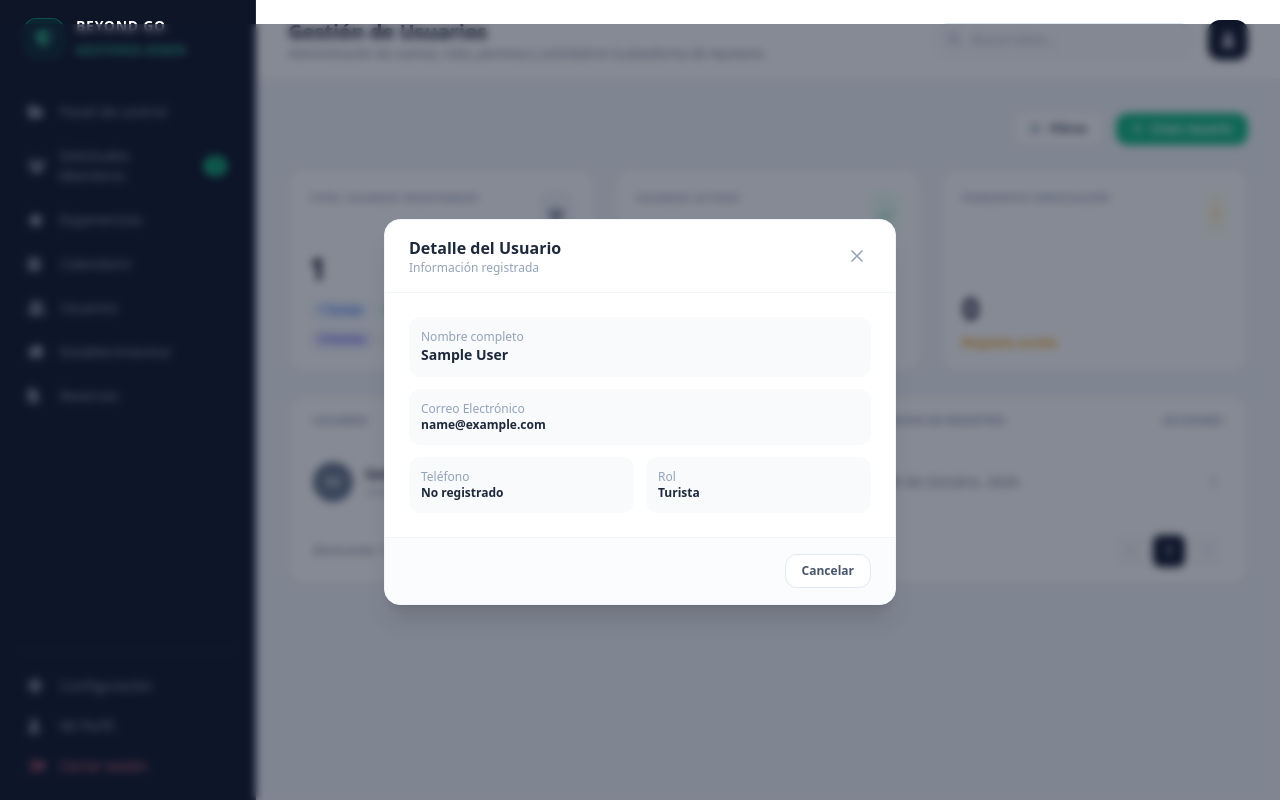
After one commit to 71steven00/BeyondGo, a Django app: page /administrador/gestion_usuarios/1/ver/ in a window 1280 px wide. The commit adds this page. Run offline with Django 5.2, Linux system fonts and the light colour scheme; the visitor is signed in with stand-in values (Sample User, id 1); data comes from the database, SQL or seed files in the repository; parts of the project's set-up code (start-up, migrations or seed data) failed here and were passed over; some libraries are stand-ins or nearby versions.

Commit message:
feat(se agrega los templates del modal de gestion usuarios) y fix: se arregla las alertas y se agran en el base_admin:

```diff
--- a/templates/base_super_admin.html
+++ b/templates/base_super_admin.html
@@ -13,9 +13,13 @@
     <link rel="stylesheet" href="https://cdnjs.cloudflare.com/ajax/libs/font-awesome/6.4.0/css/all.min.css">
 
     <!-- Tu archivo CSS externo -->
-    <link rel="stylesheet" href="{% static 'css/admin-styles.css' %}">
+     <script defer src="https://cdn.jsdelivr.net/npm/alpinejs@3.x.x/dist/cdn.min.js"></script>
 
     {% block extra_head %}{% endblock %}
+
+    {% block bloque_alertas %}
+        {% include 'components/server_alert.html' %}
+    {% endblock bloque_alertas %}
 </head>
 <body class="bg-slate-100 text-slate-800 flex h-screen overflow-hidden">
 
@@ -48,7 +52,7 @@
                 <a href="{%url 'dashboard_admin'%}" class="flex items-center gap-3 px-3 py-2.5 rounded-xl {% if request.resolver_match.url_name == 'dashboard_admin' %}bg-emerald-600 text-white font-medium{% else %}text-slate-400 hover:bg-slate-800 hover:text-white{% endif %} font-medium text-sm transition">
                     <i class="fa-solid fa-folder-open w-5"></i> Panel de control
                 </a>
-                <a href="{% url 'solicitudes_miembros' %}" class="flex items-center gap-3 px-3 py-2.5 rounded-xl {% if request.resolver_match.url_name == 'solicitudes_miembros' %}bg-emerald-600 text-white font-medium{% else %}text-slate-400 hover:bg-slate-800 hover:text-white{% endif %} font-medium text-sm transition"">
+                <a href="{% url 'solicitudes_miembros' %}" class="flex items-center gap-3 px-3 py-2.5 rounded-xl {% if request.resolver_match.url_name == 'solicitudes_miembros' %}bg-emerald-600 text-white font-medium{% else %}text-slate-400 hover:bg-slate-800 hover:text-white{% endif %} font-medium text-sm transition">
                     <div class="flex items-center gap-3">
                         <i class="fa-solid fa-users w-5"></i> Solicitudes Miembros
                     </div>
@@ -80,9 +84,12 @@
             <a href="#" class="flex items-center gap-3 px-3 py-2 rounded-xl hover:bg-slate-800 text-slate-400 hover:text-white text-sm transition">
                 <i class="fa-solid fa-user w-5"></i> Mi Perfil
             </a>
-            <a href="#" class="flex items-center gap-3 px-3 py-2 rounded-xl hover:bg-rose-500/10 text-rose-400 text-sm transition">
-                <i class="fa-solid fa-right-from-bracket w-5"></i> Cerrar sesión
-            </a>
+            <form action="{% url 'logout' %}" method="post" class="w-full">
+                {% csrf_token %}
+                <button type="submit" class="w-full flex items-center gap-3 px-3 py-2 rounded-xl hover:bg-rose-500/10 text-rose-400 text-sm transition">
+                    <i class="fa-solid fa-right-from-bracket w-5"></i> Cerrar sesión
+                </button>
+            </form>
         </div>
     </aside>
 
@@ -151,7 +158,8 @@
     </script>
 
     {% block extra_js %}
-    <script src="{% static 'js/form-validation.js' %}"></script>
+        <script src="{% static 'js/form-validation.js' %}"></script>
+        <script src="{% static 'js/form-animaciones_alertas.js' %}"></script>
     {% endblock %}
 </body>
 </html>
--- /dev/null
+++ b/templates/components/dropdown_acciones.html
@@ -0,0 +1,55 @@
+<!-- Componente Reutilizable para Menú de Acciones -->
+<td class="px-6 py-4 text-right relative" x-data="{ open: false }">
+    <!-- Botón Tres Puntos -->
+    <button @click="open = !open"
+            @click.away="open = false"
+            type="button"
+            class="p-2 text-slate-400 hover:text-slate-600 rounded-lg hover:bg-slate-100 transition-colors">
+        <i class="fa-solid fa-ellipsis-vertical"></i>
+    </button>
+
+    <!-- Menú Flotante -->
+    <div x-show="open"
+         x-cloak
+         x-transition
+         class="absolute right-6 top-10 w-44 bg-white rounded-xl shadow-xl border border-slate-100 py-1.5 z-50 text-left">
+
+        {% if url_ver %}
+            <a href="{{ url_ver }}" class="flex items-center gap-2.5 px-4 py-2 text-xs font-semibold text-slate-700 hover:bg-slate-50 transition-colors">
+                <i class="fa-regular fa-eye text-slate-400 w-4"></i>
+                <span>{{ texto_ver|default:"Ver perfil" }}</span>
+            </a>
+        {% endif %}
+
+        {% if url_editar %}
+            <a href="{{ url_editar }}" class="flex items-center gap-2.5 px-4 py-2 text-xs font-semibold text-slate-700 hover:bg-slate-50 transition-colors">
+                <i class="fa-regular fa-pen-to-square text-slate-400 w-4"></i>
+                <span>{{ texto_editar|default:"Editar" }}</span>
+            </a>
+        {% endif %}
+
+        {% if url_estado %}
+            {% if not usuario.is_active %}
+                <a href="{{ url_estado }}" class="flex items-center gap-2.5 px-4 py-2 text-xs font-semibold text-emerald-600 hover:bg-emerald-50 transition-colors">
+                    <i class="fa-regular fa-circle-check w-4"></i>
+                    <span>Activar</span>
+                </a>
+            {% else %}
+                <a href="{{ url_estado }}" class="flex items-center gap-2.5 px-4 py-2 text-xs font-semibold text-amber-600 hover:bg-amber-50 transition-colors">
+                    <i class="fa-regular fa-circle-pause w-4"></i>
+                    <span>Desactivar</span>
+                </a>
+            {% endif %}
+        {% endif %}
+
+        {% if url_eliminar %}
+            <div class="my-1 border-t border-slate-100"></div>
+            <!-- Se retira el confirm(...) nativo del navegador porque el modal autónomo de confirmación se encargará -->
+            <a href="{{ url_eliminar }}"
+               class="flex items-center gap-2.5 px-4 py-2 text-xs font-semibold text-rose-600 hover:bg-rose-50 transition-colors">
+                <i class="fa-regular fa-trash-can w-4"></i>
+                <span>{{ texto_eliminar|default:"Eliminar" }}</span>
+            </a>
+        {% endif %}
+    </div>
+</td>
--- /dev/null
+++ b/templates/modales/modal_usuario.html
@@ -0,0 +1,170 @@
+<!-- OVERLAY / FONDO OSCURO DEL MODAL -->
+<div class="fixed inset-0 z-50 flex items-center justify-center bg-slate-900/50 backdrop-blur-sm p-4 overflow-y-auto">
+
+  <!-- TARJETA DEL MODAL -->
+  <div class="relative w-full max-w-lg bg-white rounded-2xl shadow-xl border border-slate-100 overflow-hidden">
+
+    <!-- HEADER / CABECERA -->
+    <div class="flex items-center justify-between px-6 py-4 border-b border-slate-100">
+      <div>
+        <h3 class="text-base font-bold text-slate-800">
+          {% if accion == 'ver' %}Detalle del Usuario
+          {% elif accion == 'crear' %}Nuevo Usuario
+          {% elif accion == 'editar' %}Editar Usuario
+          {% elif accion == 'estado' %}Cambiar Estado
+          {% elif accion == 'eliminar' %}Eliminar Usuario
+          {% endif %}
+        </h3>
+        <p class="text-xs text-slate-400">
+          {% if accion == 'ver' %}Información registrada
+          {% elif accion == 'crear' %}Ingresa los datos para registrar un usuario
+          {% elif accion == 'editar' %}Modifica la información requerida
+          {% elif accion == 'estado' %}Confirmación de cambio de estado
+          {% elif accion == 'eliminar' %}Esta acción no se puede deshacer
+          {% endif %}
+        </p>
+      </div>
+
+      <!-- Botón Cerrar (X) -->
+      <a href="{% url 'gestion_usuarios' %}" class="p-1 rounded-lg text-slate-400 hover:text-slate-600 hover:bg-slate-100 transition">
+        <svg class="w-5 h-5" fill="none" stroke="currentColor" viewBox="0 0 24 24">
+          <path stroke-linecap="round" stroke-linejoin="round" stroke-width="2" d="M6 18L18 6M6 6l12 12"/>
+        </svg>
+      </a>
+    </div>
+
+    <!-- FORMULARIO / CONTENIDO DE LA ACCIÓN -->
+    <form method="POST" action="{% if accion == 'crear' %}{% url 'gestion_usuarios' %}?a=crear{% elif user %}{% url 'gestion_usuarios_accion' user.id accion %}{% endif %}">
+      {% csrf_token %}
+
+      <div class="p-6">
+
+        {% if accion == 'ver' %}
+          <!-- 1. DETALLE DE USUARIO -->
+          <div class="space-y-3 text-xs">
+            <div class="p-3 bg-slate-50 rounded-xl">
+              <span class="text-slate-400 font-medium block">Nombre completo</span>
+              <span class="text-slate-800 font-bold text-sm">{{ user.first_name }} {{ user.last_name }}</span>
+            </div>
+            <div class="p-3 bg-slate-50 rounded-xl">
+              <span class="text-slate-400 font-medium block">Correo Electrónico</span>
+              <span class="text-slate-800 font-semibold">{{ user.email }}</span>
+            </div>
+            <div class="grid grid-cols-2 gap-3">
+              <div class="p-3 bg-slate-50 rounded-xl">
+                <span class="text-slate-400 font-medium block">Teléfono</span>
+                <span class="text-slate-800 font-semibold">{{ user.telefono|default:"No registrado" }}</span>
+              </div>
+              <div class="p-3 bg-slate-50 rounded-xl">
+                <span class="text-slate-400 font-medium block">Rol</span>
+                <span class="text-slate-800 font-semibold">{{ user.get_rol_display }}</span>
+              </div>
+            </div>
+          </div>
+
+
+        {% elif accion == 'crear' or accion == 'editar' %}
+          <!-- 2. FORMULARIO CREAR / EDITAR -->
+          <div class="space-y-4 text-xs">
+            <div class="grid grid-cols-2 gap-3">
+              <div>
+                <label class="block font-semibold text-slate-600 mb-1">Nombre</label>
+                {{ form.first_name }}
+                {% if form.first_name.errors %}<p class="text-rose-500 text-[10px] mt-1">{{ form.first_name.errors.0 }}</p>{% endif %}
+              </div>
+              <div>
+                <label class="block font-semibold text-slate-600 mb-1">Apellido</label>
+                {{ form.last_name }}
+                {% if form.last_name.errors %}<p class="text-rose-500 text-[10px] mt-1">{{ form.last_name.errors.0 }}</p>{% endif %}
+              </div>
+            </div>
+
+            <div>
+              <label class="block font-semibold text-slate-600 mb-1">Correo Electrónico</label>
+              {{ form.email }}
+              {% if form.email.errors %}<p class="text-rose-500 text-[10px] mt-1">{{ form.email.errors.0 }}</p>{% endif %}
+            </div>
+
+            <div class="grid grid-cols-2 gap-3">
+              <div>
+                <label class="block font-semibold text-slate-600 mb-1">Teléfono</label>
+                {{ form.telefono }}
+                {% if form.telefono.errors %}<p class="text-rose-500 text-[10px] mt-1">{{ form.telefono.errors.0 }}</p>{% endif %}
+              </div>
+              <div>
+                <label class="block font-semibold text-slate-600 mb-1">Rol</label>
+                {{ form.rol }}
+                {% if form.rol.errors %}<p class="text-rose-500 text-[10px] mt-1">{{ form.rol.errors.0 }}</p>{% endif %}
+              </div>
+            </div>
+
+            {% if accion == 'crear'%}
+            <div class="grid grid-cols-2 gap-3 border-t border-slate-100 pt-3">
+              <div>
+                <label class="block font-semibold text-slate-600 mb-1">Contraseña</label>
+                {{ form.password }}
+                {% if form.password.errors %}<p class="text-rose-500 text-[10px] mt-1">{{ form.password.errors.0 }}</p>{% endif %}
+              </div>
+              <div>
+                <label class="block font-semibold text-slate-600 mb-1">Confirmar Contraseña</label>
+                {{ form.confirm_password }}
+                {% if form.confirm_password.errors %}<p class="text-rose-500 text-[10px] mt-1">{{ form.confirm_password.errors.0 }}</p>{% endif %}
+              </div>
+            </div>
+            {% endif %}
+
+            <div class="flex items-center gap-2 pt-1">
+              {{ form.is_active }}
+              <label for="{{ form.is_active.id_for_label }}" class="font-medium text-slate-700 cursor-pointer">
+                Usuario Activo
+              </label>
+            </div>
+          </div>
+
+
+        {% elif accion == 'estado' %}
+          <!-- 3. CAMBIAR ESTADO -->
+          <div class="text-center py-2 space-y-2">
+            <p class="text-xs text-slate-600">
+              ¿Deseas cambiar el estado de <strong>{{ user.first_name }} {{ user.last_name }}</strong> a
+              <strong class="{% if user.is_active %}text-amber-600{% else %}text-emerald-600{% endif %}">
+                {% if user.is_active %}Inactivo{% else %}Activo{% endif %}
+              </strong>?
+            </p>
+          </div>
+
+
+        {% elif accion == 'eliminar' %}
+          <!-- 4. ELIMINAR -->
+          <div class="text-center py-2 space-y-2">
+            <p class="text-xs text-slate-600">
+              ¿Estás seguro de eliminar permanentemente a <strong>{{ user.first_name }} {{ user.last_name }}</strong>?
+            </p>
+          </div>
+
+        {% endif %}
+
+      </div>
+
+      <!-- FOOTER / BOTONES DE ACCIÓN -->
+      <div class="flex items-center justify-end gap-2 px-6 py-4 bg-slate-50/50 border-t border-slate-100">
+        <a href="{% url 'gestion_usuarios' %}" class="px-4 py-2 text-xs font-semibold text-slate-600 bg-white border border-slate-200 rounded-xl hover:bg-slate-50 transition">
+          Cancelar
+        </a>
+
+        {% if accion != 'ver' %}
+          <button type="submit" class="px-4 py-2 text-xs font-semibold text-white rounded-xl transition
+          {% if accion == 'eliminar' %}bg-rose-600 hover:bg-rose-700{% else %}bg-emerald-600 hover:bg-emerald-700{% endif %}">
+            {% if accion == 'crear' %}Guardar Usuario
+            {% elif accion == 'editar' %}Guardar Cambios
+            {% elif accion == 'estado' %}Confirmar Cambio
+            {% elif accion == 'eliminar' %}Eliminar
+            {% endif %}
+          </button>
+        {% endif %}
+      </div>
+
+    </form>
+
+  </div>
+</div>
```
Also changed, not shown: templates/components/tarjeta_agregado.html (deleted, +0 -58 lines).
